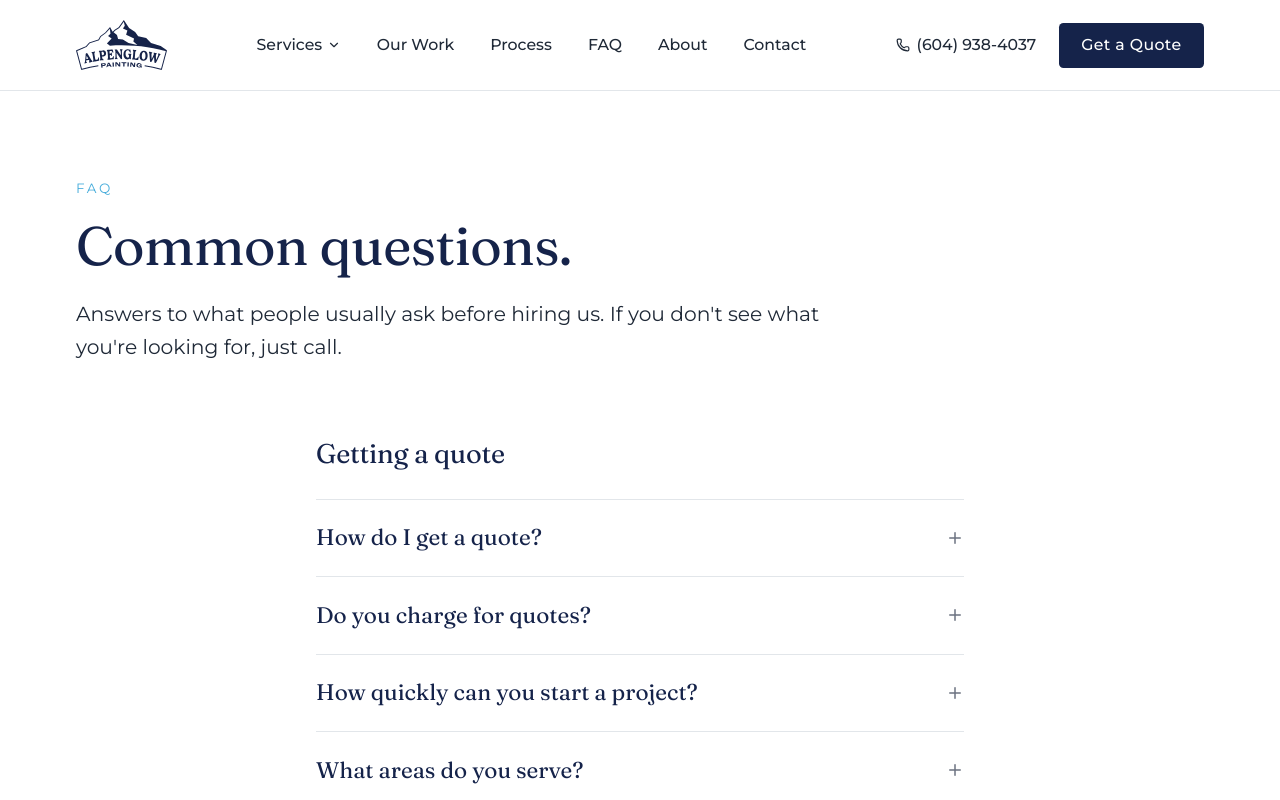
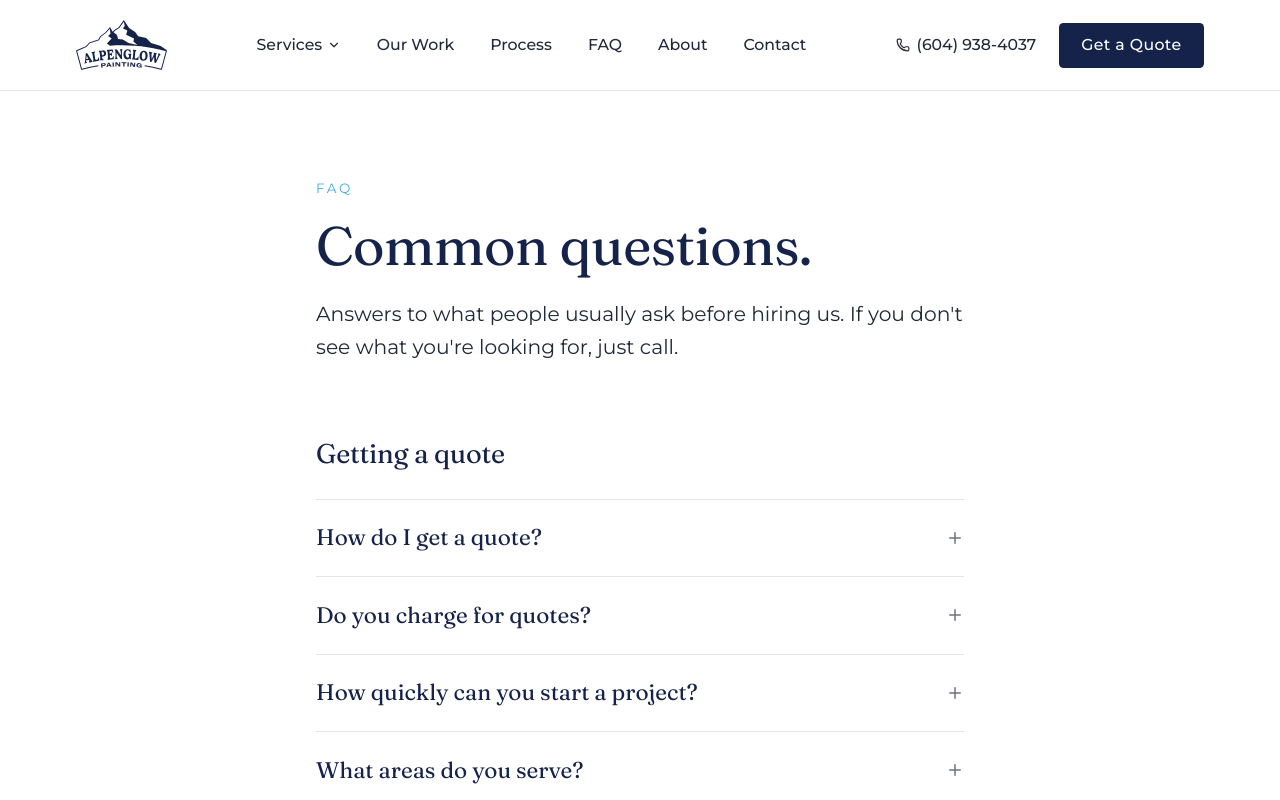
Before and after one commit to jadenlegate/alp-painting, a Next.js app: page /faq in a window 1280 px wide. Shown: the top 800 px of the page. Built offline with nearby package versions, Linux system fonts and the light colour scheme.

Commit message:
Align FAQ and process page intros with body content

```diff
--- a/src/app/(site)/faq/page.tsx
+++ b/src/app/(site)/faq/page.tsx
@@ -130,8 +130,8 @@
   return (
     <>
       <section className="pt-32 md:pt-40 pb-12 md:pb-16">
-        <Container>
-          <div className="max-w-2xl">
+        <Container size="prose">
+          <div>
             <div className="text-xs uppercase tracking-[0.2em] text-alpine mb-4">FAQ</div>
             <h1 className="font-serif text-navy text-[2rem] md:text-[3rem] leading-[1.1]">
               Common questions.
--- a/src/app/(site)/process/page.tsx
+++ b/src/app/(site)/process/page.tsx
@@ -105,7 +105,7 @@
       {/* Hero */}
       <section className="pt-32 md:pt-40 pb-16 md:pb-20 bg-stone-light/30">
         <Container>
-          <div className="max-w-2xl">
+          <div className="max-w-3xl mx-auto">
             <div className="text-xs uppercase tracking-[0.2em] text-alpine mb-4">Our process</div>
             <h1 className="font-serif text-navy text-[2rem] md:text-[3rem] leading-[1.1]">
               From first call to final walkthrough — here&rsquo;s exactly what to expect.
```
